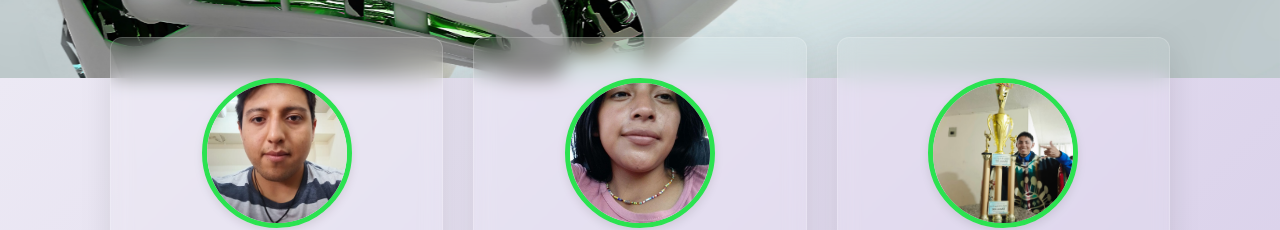
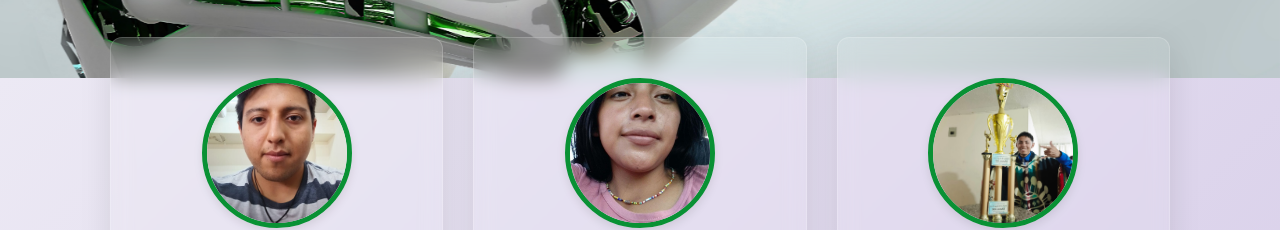
Before and after one commit to SebasIsd/Grupo7Diagnostic, a plain HTML site: page index.html in a window 1280 px wide. Shown: the part 722-952 px from the top of the page. Drawn offline with Linux system fonts and the light colour scheme.

Commit message:
Update estilos.css

```diff
--- a/estilos.css
+++ b/estilos.css
@@ -1,7 +1,7 @@
 /* Variables y estilos generales */
 :root {
-    --primary-color: #056724; /* Púrpura elegante */
-    --secondary-color: #2be250; /* Violeta */
+    --primary-color: #056724;
+    --secondary-color: #099134;
     --accent-color: #FFD700; /* Dorado para acentos */
     --background-start: #ECE9F4; /* Gradiente de fondo claro */
     --background-end: #D4C9E7;
```
